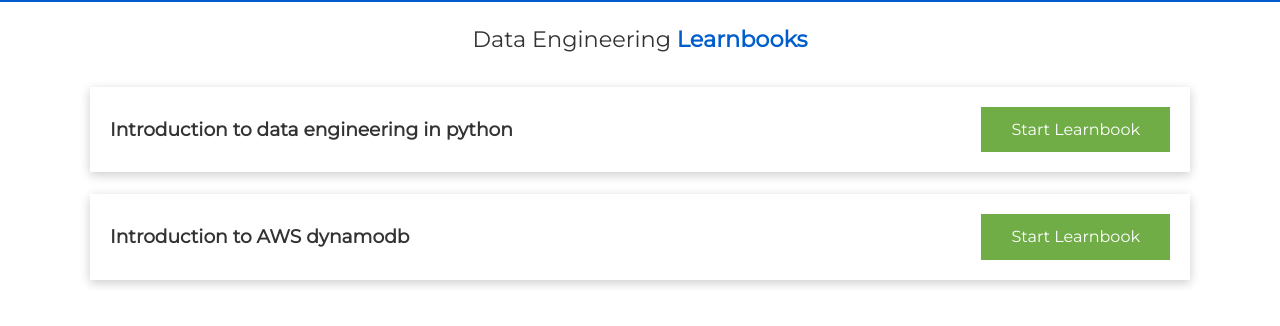
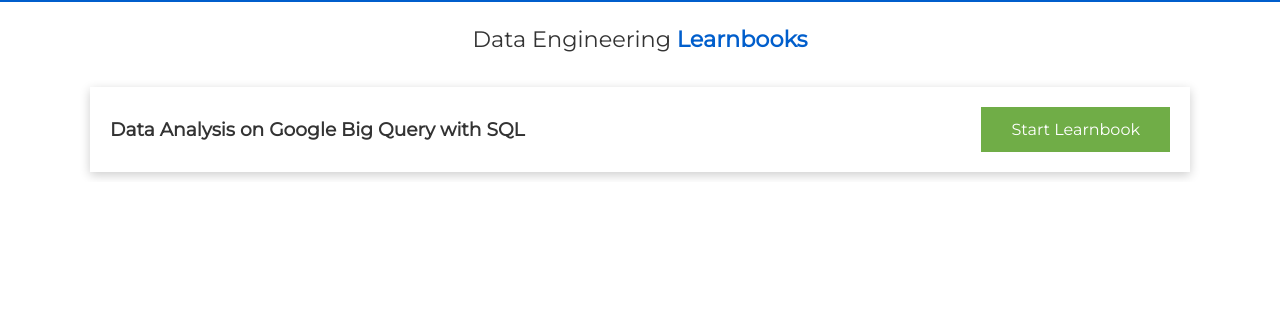
Before and after one commit to mentorskool/community, a plain HTML site: page data-engineering.html in a window 1280 px wide. Shown: the part 68-394 px from the top of the page. Drawn offline with Linux system fonts and the light colour scheme.

Commit message:
added new learnbook on big-query

```diff
--- a/data-engineering.html
+++ b/data-engineering.html
@@ -38,14 +38,8 @@
       <div class="container grid">
         <div class="card">
           <div class="flex">
-            <h3>Introduction to data engineering in python</h3>
-            <a href="#" class="btn bg-secondary">Start Learnbook</a>
-          </div>
-        </div>
-        <div class="card">
-          <div class="flex">
-            <h3>Introduction to AWS dynamodb</h3>
-            <a href="#" class="btn bg-secondary">Start Learnbook</a>
+            <h3>Data Analysis on Google Big Query with SQL</h3>
+            <a href="https://drive.google.com/file/d/1wzyngFfkDro5d7_RntHGiusLuozTTCL3/view?usp=sharing" class="btn bg-secondary">Start Learnbook</a>
           </div>
         </div>
       </div>
```
Also changed, not shown: learnbooks.html (+2 -2 lines).
